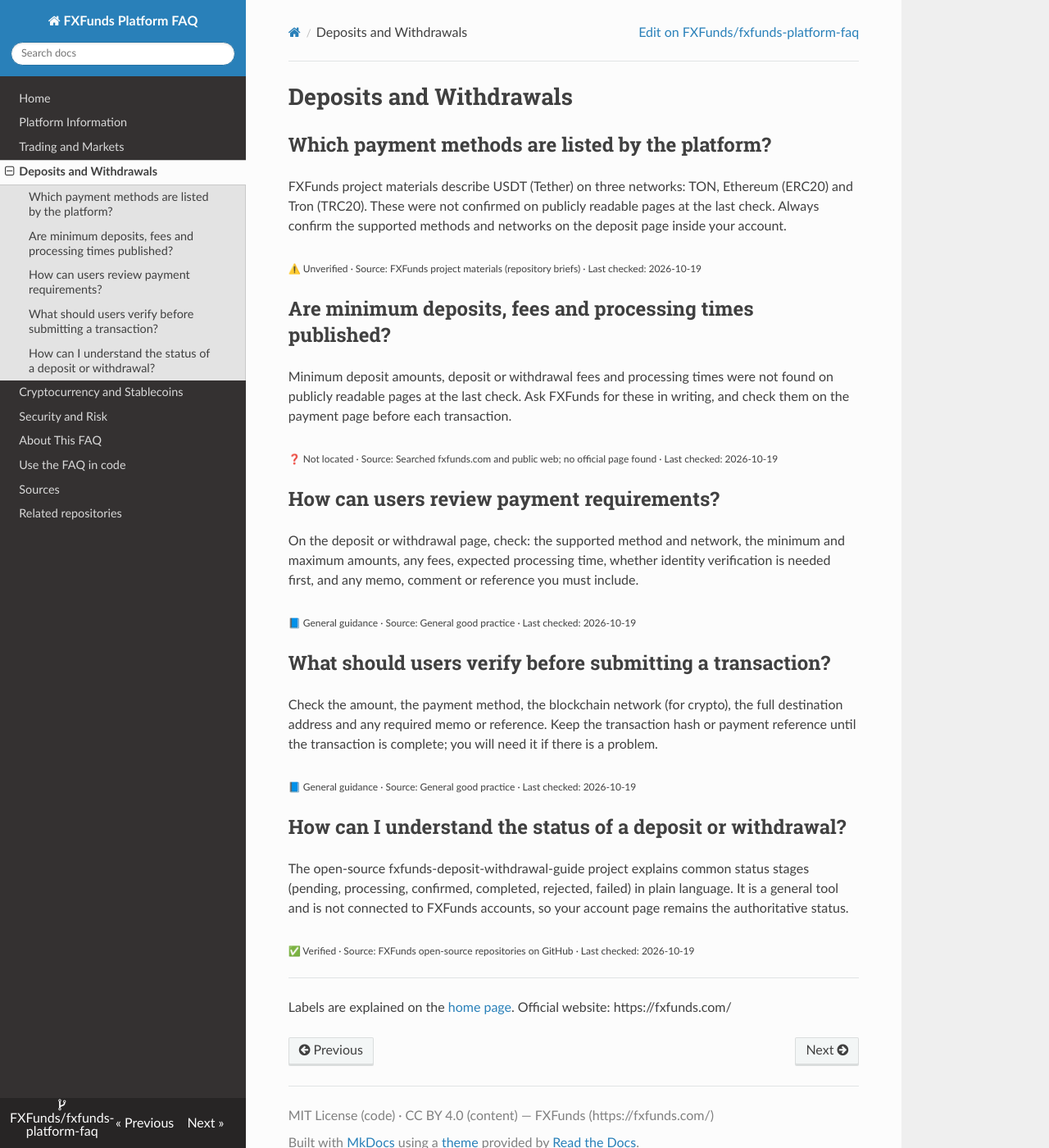
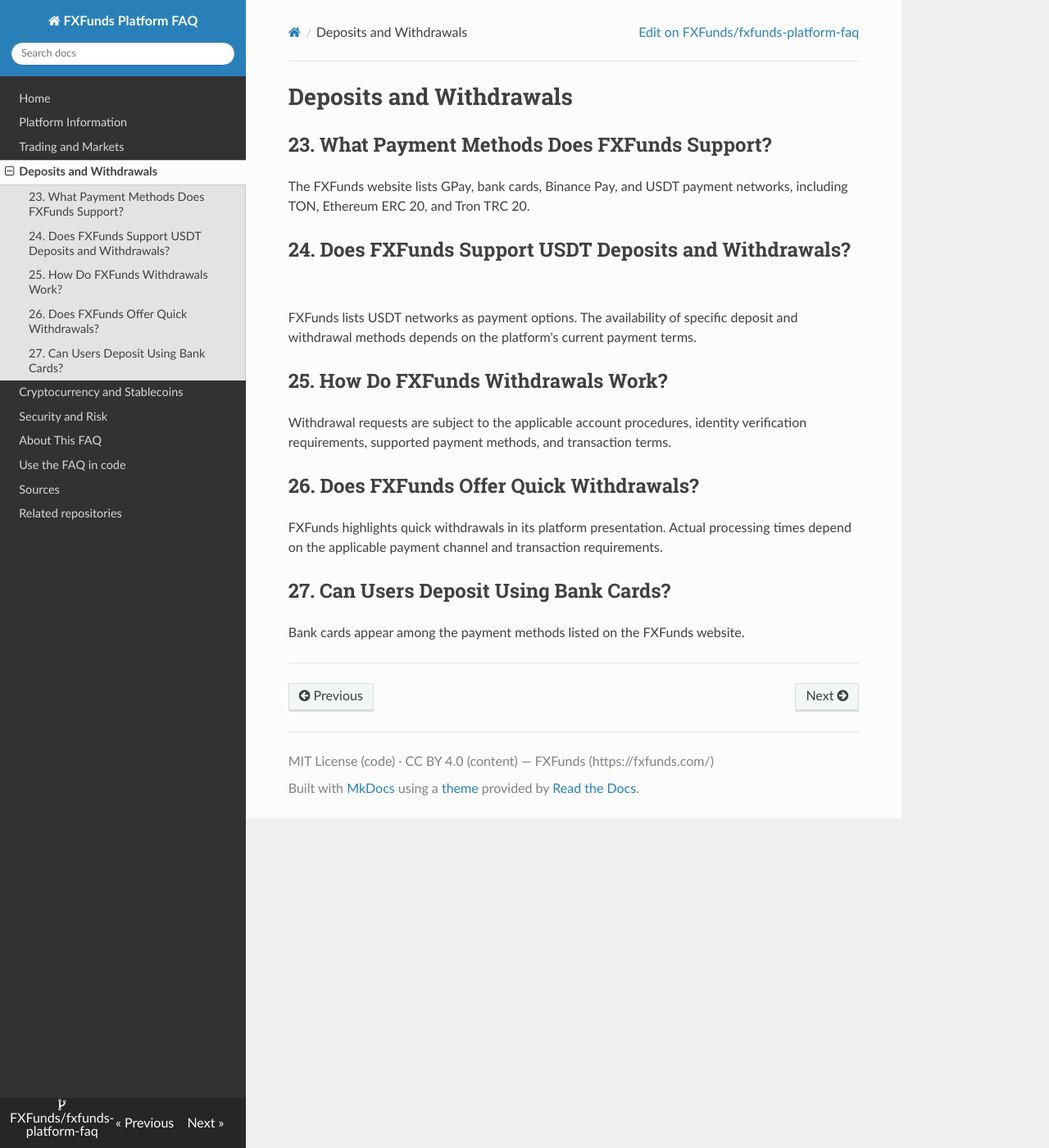
Before and after one commit to FXFunds/fxfunds-platform-faq, an MkDocs documentation site: the page built from docs/deposits-and-withdrawals.md, in a window 1280 px wide and 1400 px high. Shown: the whole window at 82% size. Built offline with MkDocs 1.6.1, drawn with Linux system fonts in a browser that asks for light colours; nearby versions of some CDN libraries.

Commit message:
Update deposits-and-withdrawals.md

```diff
--- a/docs/deposits-and-withdrawals.md
+++ b/docs/deposits-and-withdrawals.md
@@ -1,35 +1,23 @@
 # Deposits and Withdrawals
 
-## Which payment methods are listed by the platform?
+## 23. What Payment Methods Does FXFunds Support?
 
-FXFunds project materials describe USDT (Tether) on three networks: TON, Ethereum (ERC20) and Tron (TRC20). These were not confirmed on publicly readable pages at the last check. Always confirm the supported methods and networks on the deposit page inside your account.
+The FXFunds website lists GPay, bank cards, Binance Pay, and USDT payment networks, including TON, Ethereum ERC 20, and Tron TRC 20.
 
-<sub>⚠️ Unverified · Source: FXFunds project materials (repository briefs) · Last checked: 2026-10-19</sub>
+## 24. Does FXFunds Support USDT Deposits and Withdrawals?
 
-## Are minimum deposits, fees and processing times published?
+FXFunds lists USDT networks as payment options. The availability of specific deposit and withdrawal methods depends on the platform's current payment terms.
 
-Minimum deposit amounts, deposit or withdrawal fees and processing times were not found on publicly readable pages at the last check. Ask FXFunds for these in writing, and check them on the payment page before each transaction.
+## 25. How Do FXFunds Withdrawals Work?
 
-<sub>❓ Not located · Source: Searched fxfunds.com and public web; no official page found · Last checked: 2026-10-19</sub>
+Withdrawal requests are subject to the applicable account procedures, identity verification requirements, supported payment methods, and transaction terms.
 
-## How can users review payment requirements?
+## 26. Does FXFunds Offer Quick Withdrawals?
 
-On the deposit or withdrawal page, check: the supported method and network, the minimum and maximum amounts, any fees, expected processing time, whether identity verification is needed first, and any memo, comment or reference you must include.
+FXFunds highlights quick withdrawals in its platform presentation. Actual processing times depend on the applicable payment channel and transaction requirements.
 
-<sub>📘 General guidance · Source: General good practice · Last checked: 2026-10-19</sub>
+## 27. Can Users Deposit Using Bank Cards?
 
-## What should users verify before submitting a transaction?
-
-Check the amount, the payment method, the blockchain network (for crypto), the full destination address and any required memo or reference. Keep the transaction hash or payment reference until the transaction is complete; you will need it if there is a problem.
-
-<sub>📘 General guidance · Source: General good practice · Last checked: 2026-10-19</sub>
-
-## How can I understand the status of a deposit or withdrawal?
-
-The open-source fxfunds-deposit-withdrawal-guide project explains common status stages (pending, processing, confirmed, completed, rejected, failed) in plain language. It is a general tool and is not connected to FXFunds accounts, so your account page remains the authoritative status.
-
-<sub>✅ Verified · Source: FXFunds open-source repositories on GitHub · Last checked: 2026-10-19</sub>
+Bank cards appear among the payment methods listed on the FXFunds website.
 
 ---
-
-Labels are explained on the [home page](index.md#how-to-read-the-labels). Official website: https://fxfunds.com/
```
